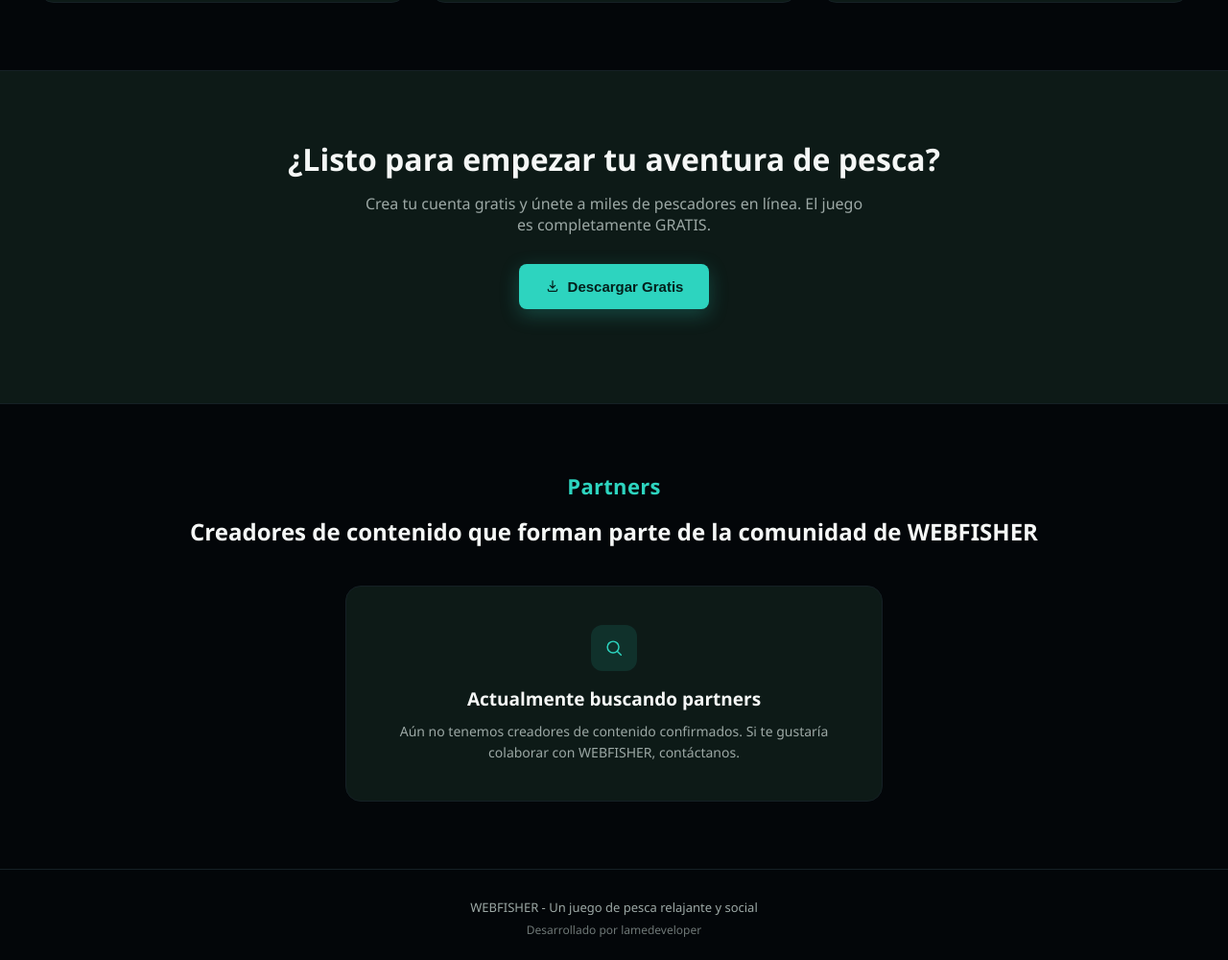
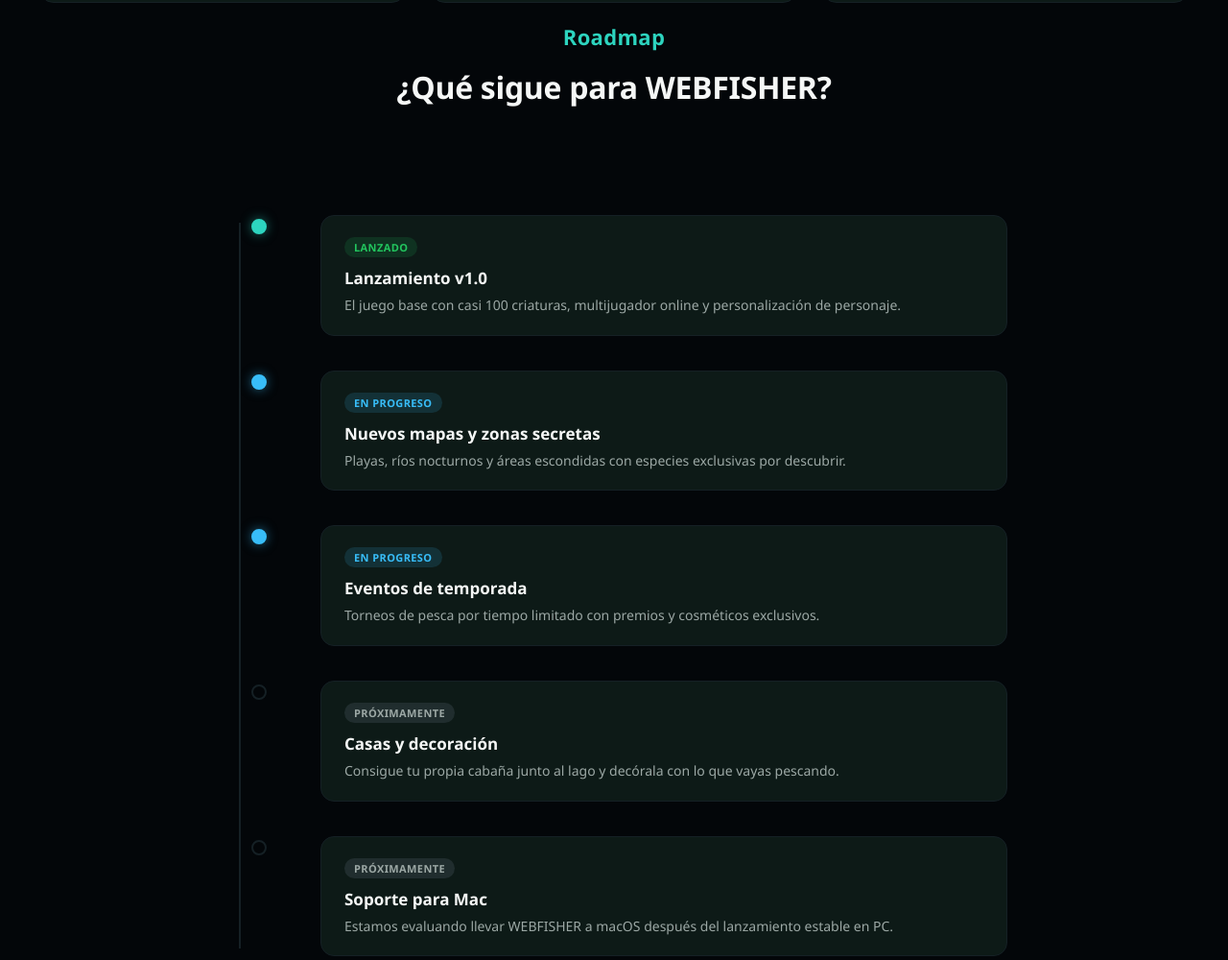
Before and after one commit to CCastroo34/WebFisher, a plain HTML site: page index.html in a window 1280 px wide. Shown: the part 2322-3322 px from the top of the page at 96% size. Drawn offline with Linux system fonts and the light colour scheme.

Commit message:
Update index.html

```diff
--- a/index.html
+++ b/index.html
@@ -301,6 +301,69 @@
   .cta-final h2{font-size:32px; margin-bottom:14px;}
   .cta-final p{color:var(--muted); max-width:520px; margin:0 auto 30px;}
   .cta-final .cta-row{justify-content:center;}
+
+  .roadmap{
+    max-width:900px;
+    margin:40px auto 0;
+    padding:0 40px;
+    text-align:left;
+    position:relative;
+  }
+  .roadmap::before{
+    content:'';
+    position:absolute;
+    left:59px;
+    top:8px;
+    bottom:8px;
+    width:2px;
+    background:linear-gradient(var(--border), var(--border));
+  }
+  .roadmap-item{
+    display:grid;
+    grid-template-columns:80px 1fr;
+    gap:24px;
+    padding-bottom:36px;
+    position:relative;
+  }
+  .roadmap-item:last-child{padding-bottom:0;}
+  .roadmap-dot-col{display:flex; justify-content:center; position:relative;}
+  .roadmap-dot{
+    width:16px; height:16px;
+    border-radius:50%;
+    background:var(--bg);
+    border:2px solid var(--border);
+    margin-top:4px;
+    z-index:1;
+    transition:border-color .2s ease, background .2s ease;
+  }
+  .roadmap-item.done .roadmap-dot{background:var(--teal); border-color:var(--teal); box-shadow:0 0 12px rgba(45,212,191,0.5);}
+  .roadmap-item.progress .roadmap-dot{background:var(--blue); border-color:var(--blue); box-shadow:0 0 12px rgba(56,189,248,0.5);}
+  .roadmap-card{
+    background:var(--bg-panel);
+    border:1px solid var(--border);
+    border-radius:14px;
+    padding:20px 24px;
+    transition:border-color .2s ease, transform .2s ease;
+  }
+  .roadmap-card:hover{border-color:var(--teal); transform:translateX(2px);}
+  .roadmap-tag{
+    display:inline-block;
+    font-size:11px;
+    font-weight:800;
+    letter-spacing:0.4px;
+    padding:3px 10px;
+    border-radius:999px;
+    margin-bottom:10px;
+  }
+  .roadmap-item.done .roadmap-tag{background:rgba(34,197,94,0.14); color:var(--green);}
+  .roadmap-item.progress .roadmap-tag{background:rgba(56,189,248,0.14); color:var(--blue);}
+  .roadmap-item.planned .roadmap-tag{background:rgba(148,163,184,0.14); color:var(--muted);}
+  .roadmap-card h3{font-size:17px; margin-bottom:6px;}
+  .roadmap-card p{color:var(--muted); font-size:14px; line-height:1.55;}
+  @media(max-width:600px){
+    .roadmap::before{left:39px;}
+    .roadmap-item{grid-template-columns:40px 1fr; gap:14px;}
+  }
 
   .partners{
     max-width:1400px;
@@ -606,6 +669,54 @@
     </div>
   </div>
 
+  <section class="section" style="padding-top:20px;">
+    <div class="eyebrow">Roadmap</div>
+    <h2 data-es="¿Qué sigue para WEBFISHER?" data-en="What's next for WEBFISHER?">¿Qué sigue para WEBFISHER?</h2>
+  </section>
+
+  <div class="roadmap fade-in">
+    <div class="roadmap-item done">
+      <div class="roadmap-dot-col"><div class="roadmap-dot"></div></div>
+      <div class="roadmap-card">
+        <span class="roadmap-tag" data-es="LANZADO" data-en="RELEASED">LANZADO</span>
+        <h3 data-es="Lanzamiento v1.0" data-en="v1.0 Launch">Lanzamiento v1.0</h3>
+        <p data-es="El juego base con casi 100 criaturas, multijugador online y personalización de personaje." data-en="The core game with almost 100 creatures, online multiplayer and character customization.">El juego base con casi 100 criaturas, multijugador online y personalización de personaje.</p>
+      </div>
+    </div>
+    <div class="roadmap-item progress">
+      <div class="roadmap-dot-col"><div class="roadmap-dot"></div></div>
+      <div class="roadmap-card">
+        <span class="roadmap-tag" data-es="EN PROGRESO" data-en="IN PROGRESS">EN PROGRESO</span>
+        <h3 data-es="Nuevos mapas y zonas secretas" data-en="New maps and secret spots">Nuevos mapas y zonas secretas</h3>
+        <p data-es="Playas, ríos nocturnos y áreas escondidas con especies exclusivas por descubrir." data-en="Beaches, night rivers and hidden areas with exclusive species to discover.">Playas, ríos nocturnos y áreas escondidas con especies exclusivas por descubrir.</p>
+      </div>
+    </div>
+    <div class="roadmap-item progress">
+      <div class="roadmap-dot-col"><div class="roadmap-dot"></div></div>
+      <div class="roadmap-card">
+        <span class="roadmap-tag" data-es="EN PROGRESO" data-en="IN PROGRESS">EN PROGRESO</span>
+        <h3 data-es="Eventos de temporada" data-en="Seasonal events">Eventos de temporada</h3>
+        <p data-es="Torneos de pesca por tiempo limitado con premios y cosméticos exclusivos." data-en="Limited-time fishing tournaments with exclusive prizes and cosmetics.">Torneos de pesca por tiempo limitado con premios y cosméticos exclusivos.</p>
+      </div>
+    </div>
+    <div class="roadmap-item planned">
+      <div class="roadmap-dot-col"><div class="roadmap-dot"></div></div>
+      <div class="roadmap-card">
+        <span class="roadmap-tag" data-es="PRÓXIMAMENTE" data-en="PLANNED">PRÓXIMAMENTE</span>
+        <h3 data-es="Casas y decoración" data-en="Houses and decoration">Casas y decoración</h3>
+        <p data-es="Consigue tu propia cabaña junto al lago y decórala con lo que vayas pescando." data-en="Get your own cabin by the lake and decorate it with what you fish up.">Consigue tu propia cabaña junto al lago y decórala con lo que vayas pescando.</p>
+      </div>
+    </div>
+    <div class="roadmap-item planned">
+      <div class="roadmap-dot-col"><div class="roadmap-dot"></div></div>
+      <div class="roadmap-card">
+        <span class="roadmap-tag" data-es="PRÓXIMAMENTE" data-en="PLANNED">PRÓXIMAMENTE</span>
+        <h3 data-es="Soporte para Mac" data-en="Mac support">Soporte para Mac</h3>
+        <p data-es="Estamos evaluando llevar WEBFISHER a macOS después del lanzamiento estable en PC." data-en="We're evaluating bringing WEBFISHER to macOS after the stable PC launch.">Estamos evaluando llevar WEBFISHER a macOS después del lanzamiento estable en PC.</p>
+      </div>
+    </div>
+  </div>
+
   <section class="cta-final fade-in" style="margin-top:70px;">
     <h2 data-es="¿Listo para empezar tu aventura de pesca?" data-en="Ready to start your fishing adventure?">¿Listo para empezar tu aventura de pesca?</h2>
     <p data-es="Crea tu cuenta gratis y únete a miles de pescadores en línea. El juego es completamente GRATIS." data-en="Create your free account and join thousands of anglers online. The game is completely FREE.">Crea tu cuenta gratis y únete a miles de pescadores en línea. El juego es completamente GRATIS.</p>
```
